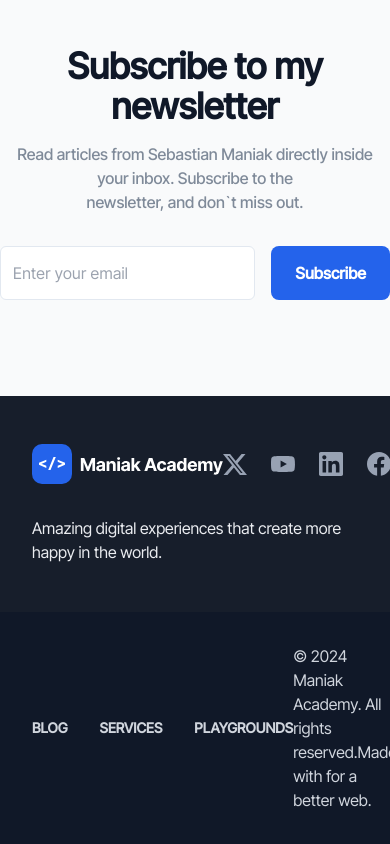
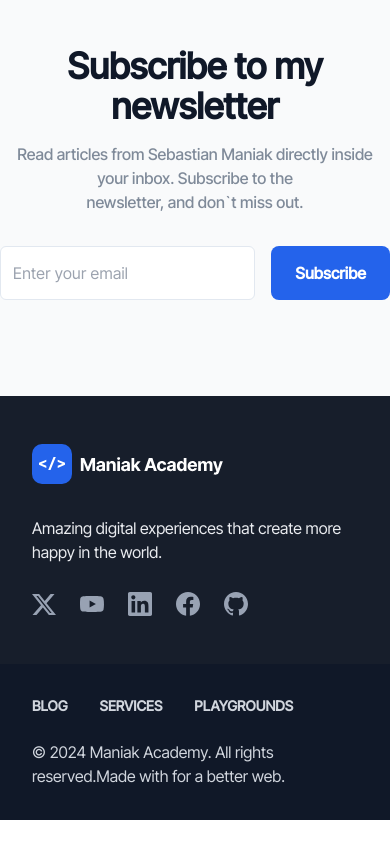
Before and after one commit to sebbycorp/project-maniak-io, a Next.js app: page /blog in a window 390 px wide. Shown: the part 2655-3499 px from the top of the page. After the commit the page ends 3475 px from the top, so only its background shows below. Built offline with nearby package versions, Linux system fonts and the light colour scheme.

Commit message:
responsive footer

```diff
--- a/src/sections/footer/index.tsx
+++ b/src/sections/footer/index.tsx
@@ -11,10 +11,15 @@
     <div className="w-screen bg-[#171e2b]">
       <div className="container">
         <div className="py-12">
-          <div className="flex justify-between">
-            <Link href="/">
-              <Logo variant="light" />
-            </Link>
+          <div className="flex justify-between items-start max-sm:flex-col max-sm:gap-7">
+            <div className="flex flex-col">
+              <Link href="/">
+                <Logo variant="light" />
+              </Link>
+              <p className="text-normal text-[#EAECF0] mt-8">
+                Amazing digital experiences that create more <br /> happy in the world.
+              </p>
+            </div>
             <div className="flex items-center gap-6">
               {social.map((el, i) => (
                 <a key={i} href={el.link} target="_blank">
@@ -23,13 +28,10 @@
               ))}
             </div>
           </div>
-          <p className="text-normal text-[#EAECF0] mt-8">
-            Amazing digital experiences that create more <br /> happy in the world.
-          </p>
         </div>
       </div>
       <div className="bg-[#101828] py-8">
-        <div className="container flex items-center justify-between">
+        <div className="container flex items-center justify-between max-lg:flex-col max-lg:items-start max-lg:gap-6">
           <ul className="flex gap-8 uppercase">
             {routes.map((el, i) => (
               <Link
```
